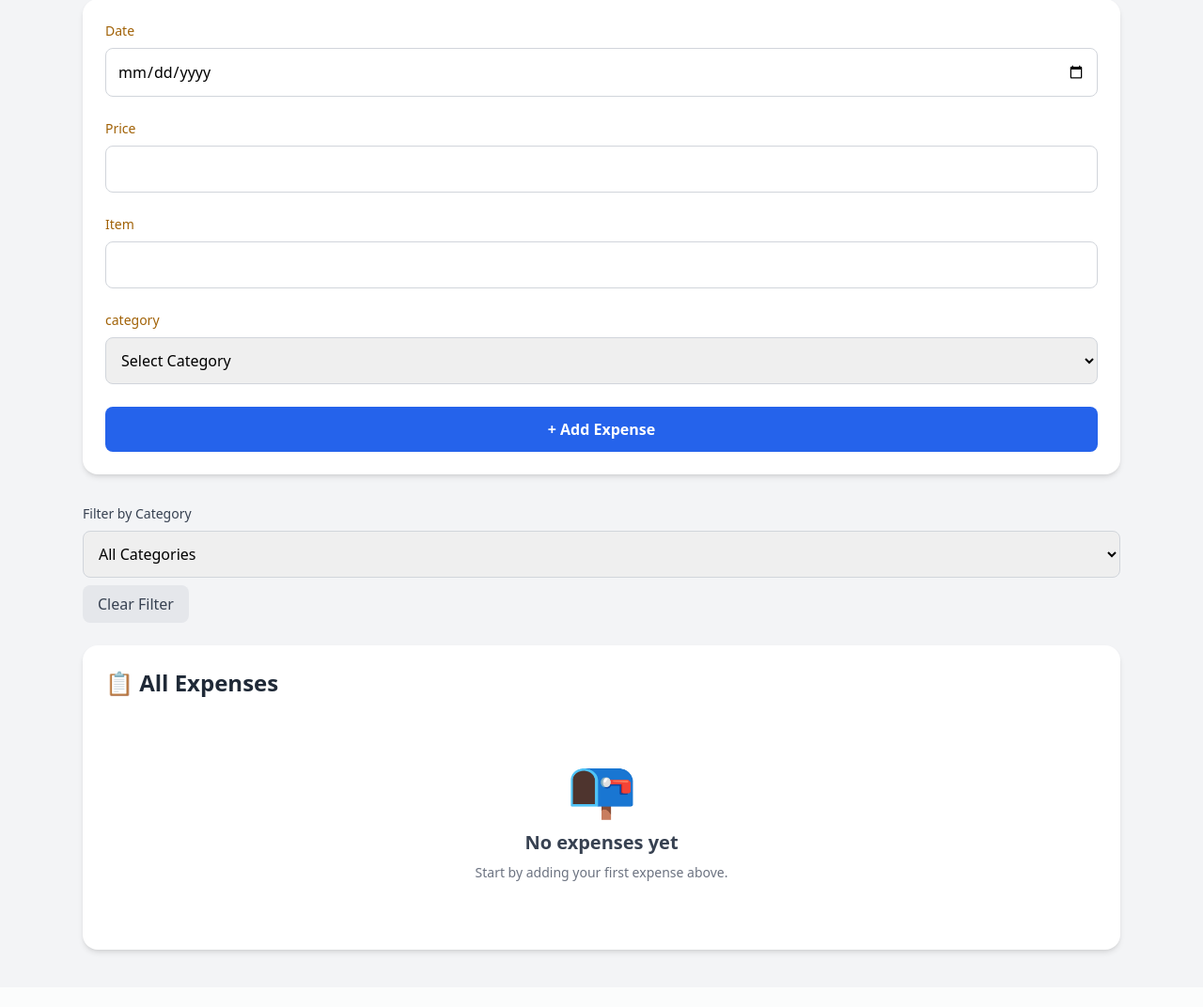
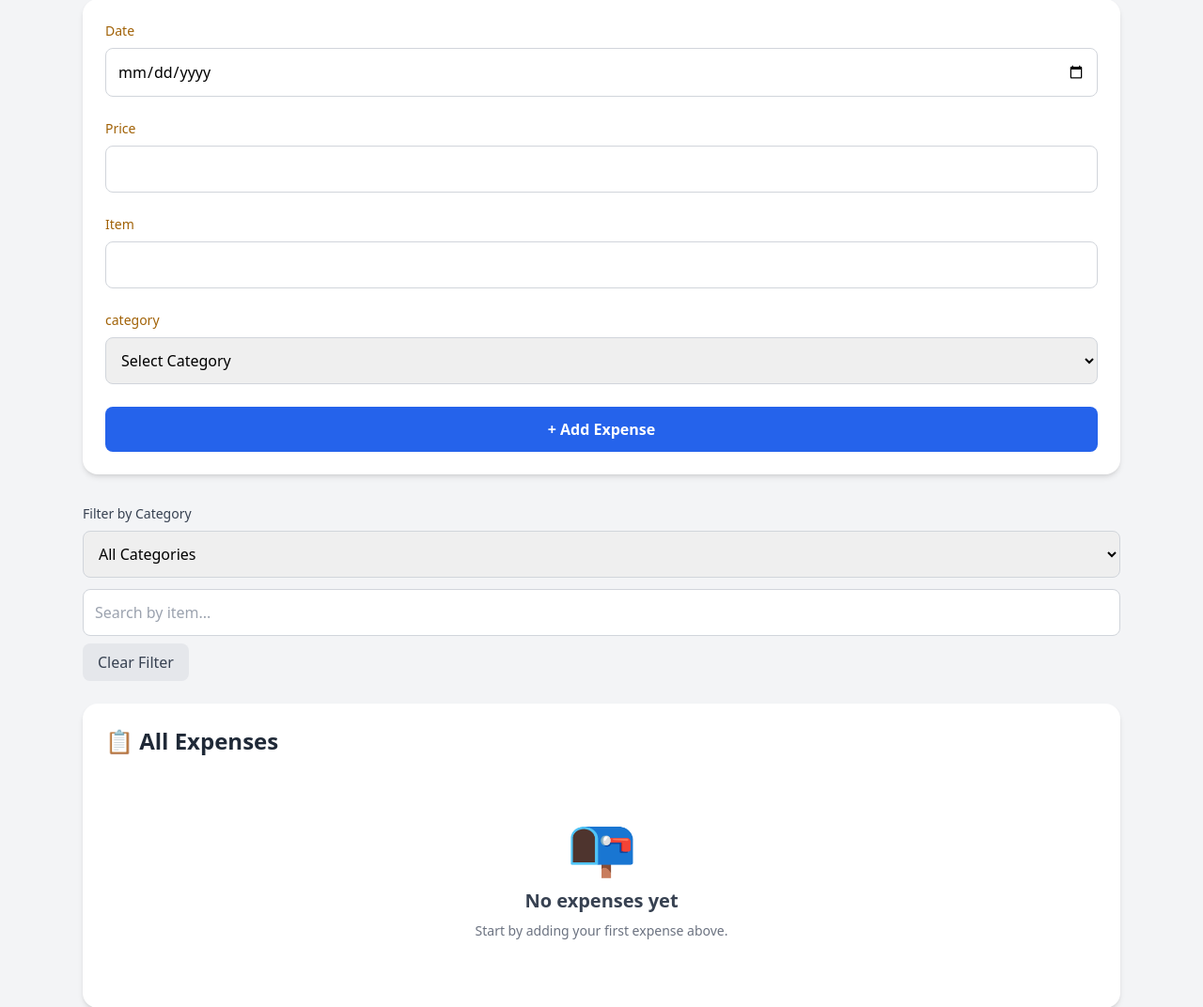
Before and after one commit to daxi-parmar/expense-tracker, a Flask app: page / in a window 1280 px wide. Shown: the part 285-1357 px from the top of the page at 94% size. Before the commit the page ends 1302 px from the top, so only its background shows below. Run offline with Flask 3, Linux system fonts and the light colour scheme; data that the repository does not hold is empty; some libraries are stand-ins or nearby versions.

Commit message:
Add item search using MongoDB regex

```diff
--- a/app.py
+++ b/app.py
@@ -8,6 +8,16 @@ app.secret_key = "mysecretkey"
 @app.route("/")
 def home():
     category = request.args.get("category")
+    search = request.args.get("search")
+
+    query = {}
+
+    if search:
+        query["item"] = {
+            "$regex": search,
+            "$options": "i"
+        }
+
 
     if category:
         expenses = list(
@@ -16,7 +26,7 @@ def home():
             )
         )
     else:
-        expenses =  list(expenses_collection.find())
+        expenses =  list(expenses_collection.find(query))
     # []
     total = 0
     monthly_total = 0
--- a/templates/index.html
+++ b/templates/index.html
@@ -168,6 +168,12 @@
 
         </select>
 
+        <input
+            type="text"
+            name="search"
+            placeholder="Search by item..."
+            class="w-full border border-gray-300 rounded-lg p-3 mt-3">
+
 
         <a href="/"
         class="inline-block mt-2 bg-gray-200 text-gray-700 px-4 py-2 rounded-lg
```
